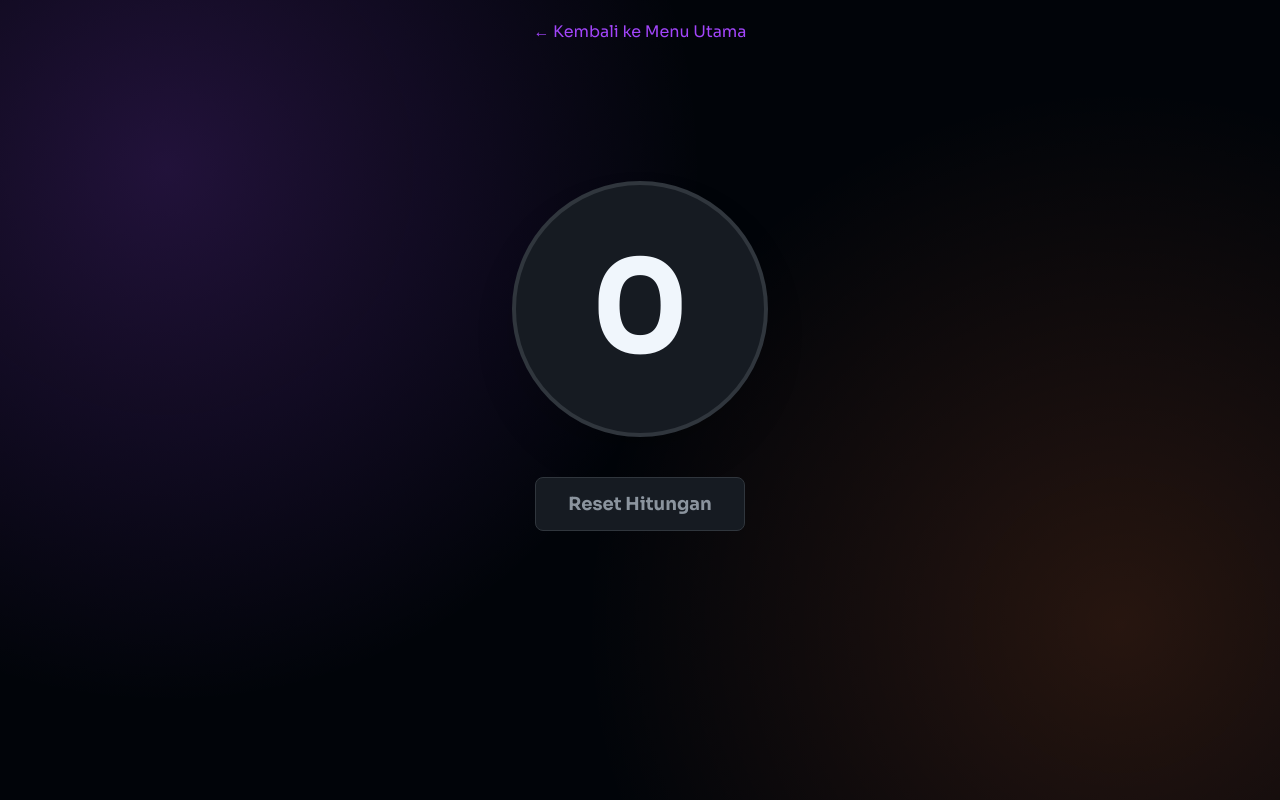
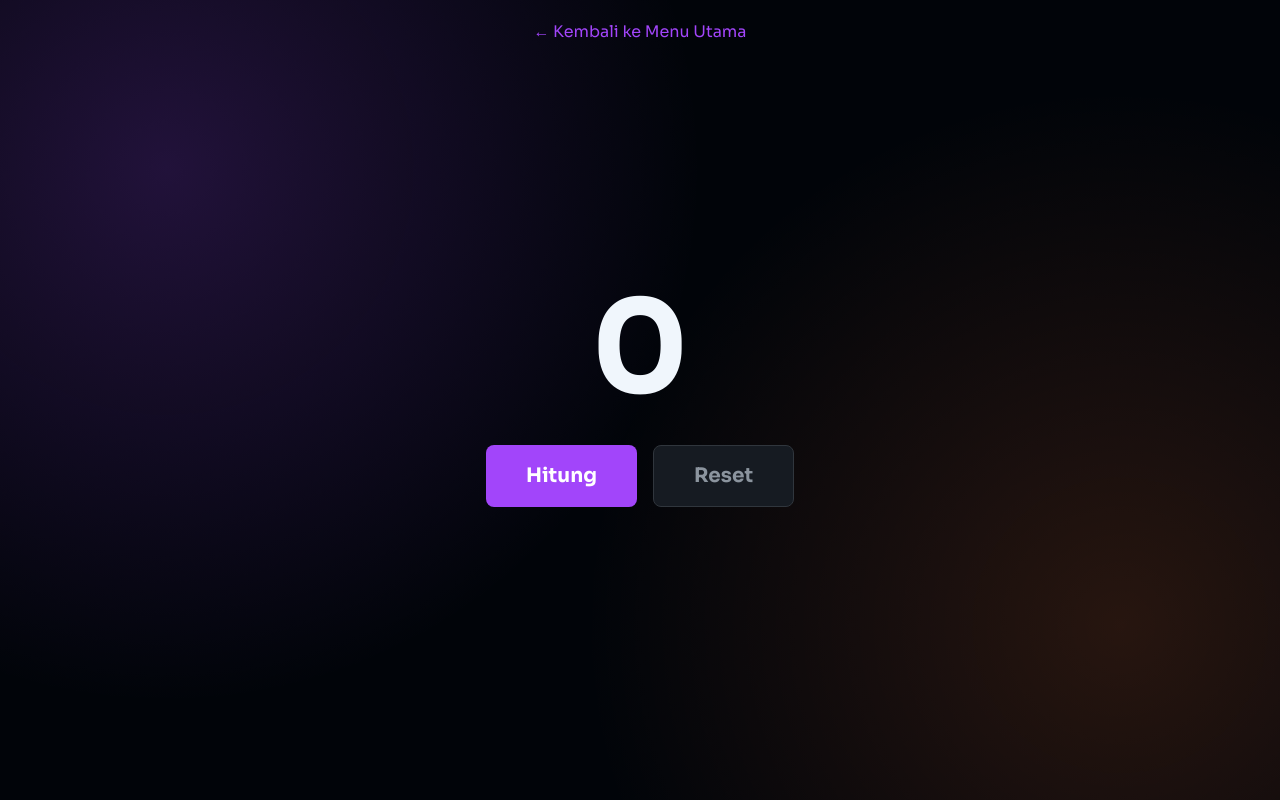
Before and after one commit to Sigiitttt/Al-Quran-Digital, a React (Vite) app: page /dzikir in a window 1280 px wide. Built offline with nearby package versions, Linux system fonts and the light colour scheme.

Commit message:
Menambahkan fitur penghitung dzikir dan memperbaiki desain

```diff
--- a/src/components/Dzikir/DzikirCounter.tsx
+++ b/src/components/Dzikir/DzikirCounter.tsx
@@ -1,7 +1,7 @@
 // src/components/Dzikir/DzikirCounter.tsx
 
 import { useState } from "react";
-import { motion, AnimatePresence } from "framer-motion";
+import { motion } from "framer-motion";
 
 function DzikirCounter() {
   const [count, setCount] = useState(0);
@@ -10,35 +10,32 @@ function DzikirCounter() {
   const reset = () => setCount(0);
 
   return (
-    <div className="flex flex-col items-center justify-center text-center h-[70vh]">
-      {/* Tampilan Angka Utama */}
-      <motion.div
-        whileTap={{ scale: 0.9 }}
-        onClick={increment}
-        className="w-64 h-64 bg-dark rounded-full flex flex-col items-center justify-center border-4 border-border cursor-pointer shadow-2xl shadow-black/20"
-      >
-        <AnimatePresence>
+    <div className="flex flex-col items-center justify-center text-center h-[80vh]">
       <motion.h1
         key={count}
-            initial={{ y: 30, opacity: 0 }}
+        initial={{ y: 20, opacity: 0 }}
         animate={{ y: 0, opacity: 1 }}
-            exit={{ y: -30, opacity: 0 }}
-            transition={{ type: 'spring', stiffness: 300, damping: 20 }}
-            className="absolute text-9xl font-bold text-text-primary"
+        className="text-9xl font-bold text-text-primary mb-8"
       >
         {count}
       </motion.h1>
-        </AnimatePresence>
-      </motion.div>
 
-      {/* Tombol Reset */}
+      <div className="flex gap-4">
+        <motion.button
+          onClick={increment}
+          whileTap={{ scale: 0.9 }}
+          className="bg-primary text-white font-bold py-4 px-10 rounded-lg text-xl"
+        >
+          Hitung
+        </motion.button>
         <motion.button
           onClick={reset}
-        whileTap={{ scale: 0.95 }}
-        className="mt-10 bg-dark border border-border text-text-secondary font-bold py-3 px-8 rounded-lg text-lg"
+          whileTap={{ scale: 0.9 }}
+          className="bg-dark border border-border text-text-secondary font-bold py-4 px-10 rounded-lg text-xl"
         >
-        Reset Hitungan
+          Reset
         </motion.button>
+      </div>
     </div>
   );
 }
```
Lines whose indentation alone changed are shown as unchanged.
